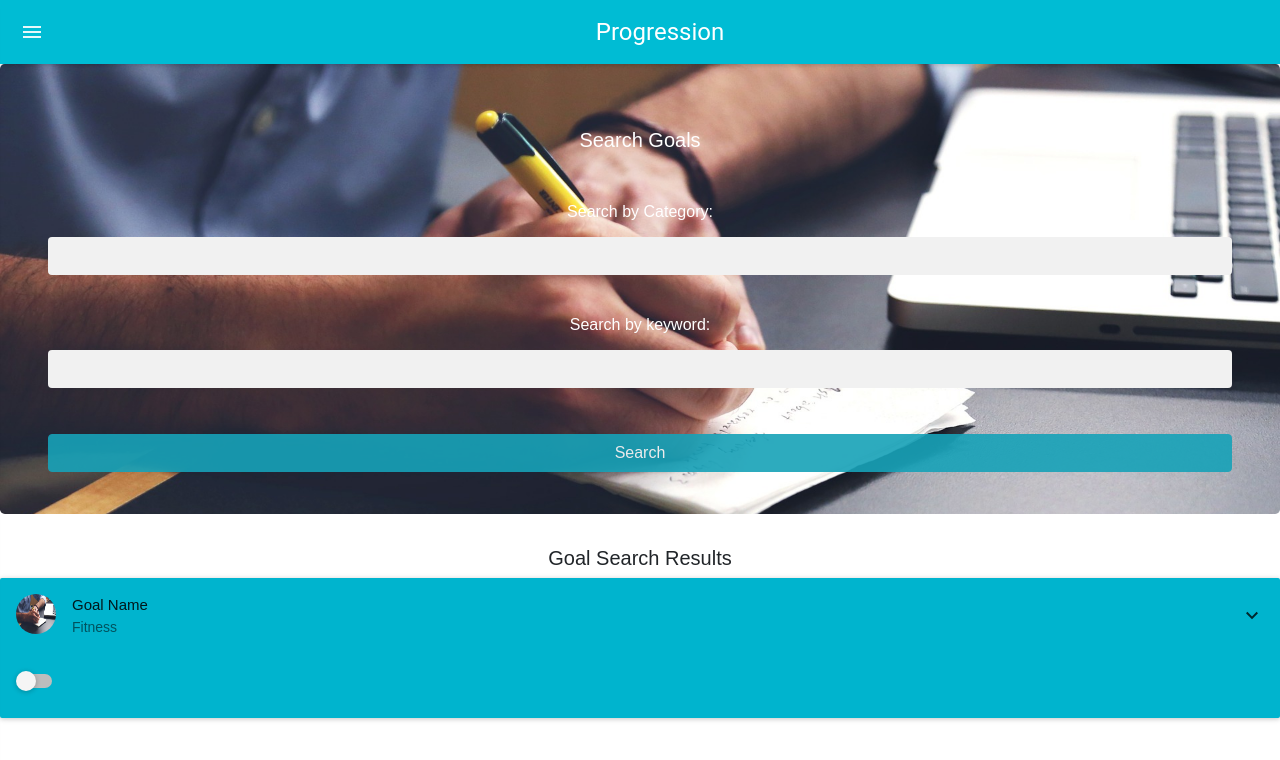
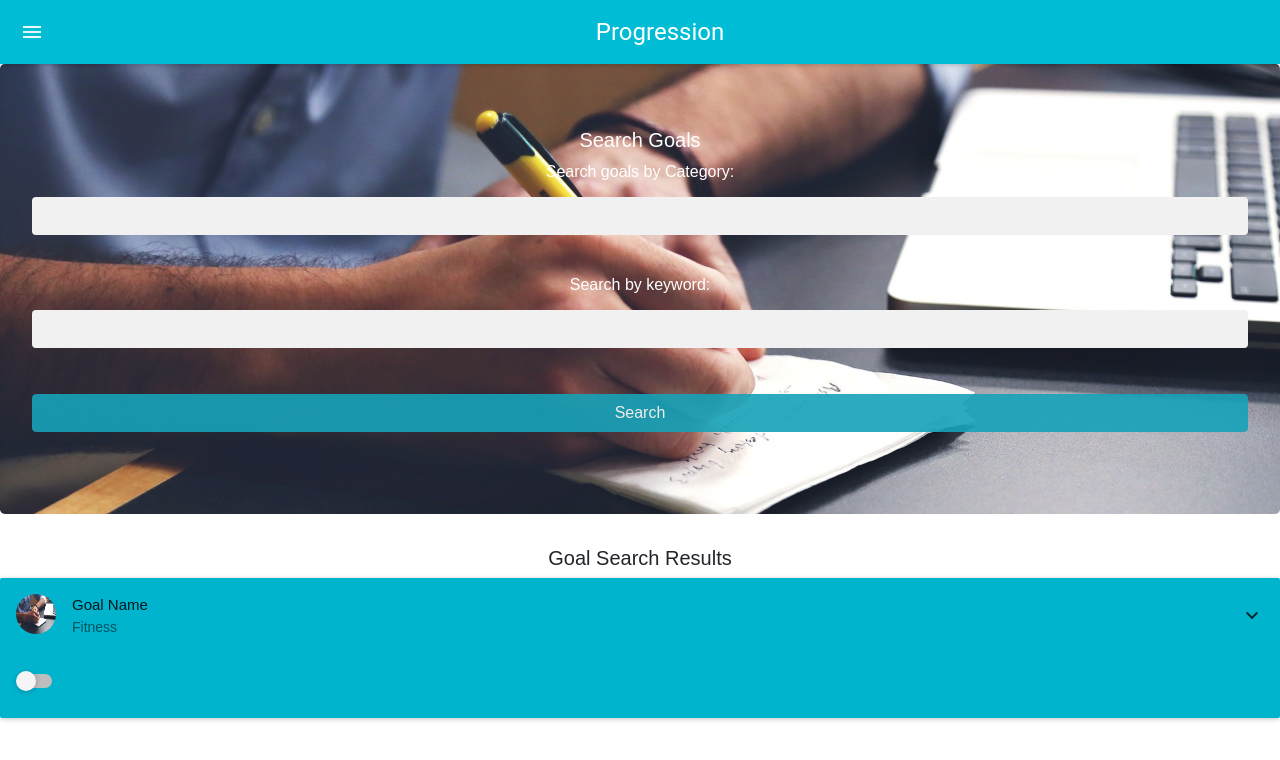
Before and after one commit to KDarch928/progression, a React (Create React App) app in the folder client/: page /search in a window 1280 px wide. Shown: the top 760 px of the page. Built offline with nearby package versions, Linux system fonts and the light colour scheme.

Commit message:
Update goal form text alignment.

```diff
--- a/client/src/components/Goalsearchform/Goalsearchform.js
+++ b/client/src/components/Goalsearchform/Goalsearchform.js
@@ -9,14 +9,9 @@ const stylejumbo = {
 
 const Goalsearchform = props => (
   <div>
-    <div className="container">
-      <div className="row">
-        <div className="col-md-12">
-        <br/>
-          <div className="panel-body">
     <form role="form">
       <div className="form-group">
-                <label for="searchCategory">Search by Category:</label>
+        <label for="searchCategory">Search goals by Category:</label>
         <input type="text" className="form-control" id="searchCategory" />
       </div>
       <div className="form-group">
@@ -26,10 +21,6 @@ const Goalsearchform = props => (
       <button type="submit" className="btn btn-info" id="run-search"> Search</button>
     </form>
   </div>
-        </div>
-      </div>
-   </div>
- </div>
 );
 
 export default Goalsearchform;
```
Lines whose indentation alone changed are shown as unchanged.
